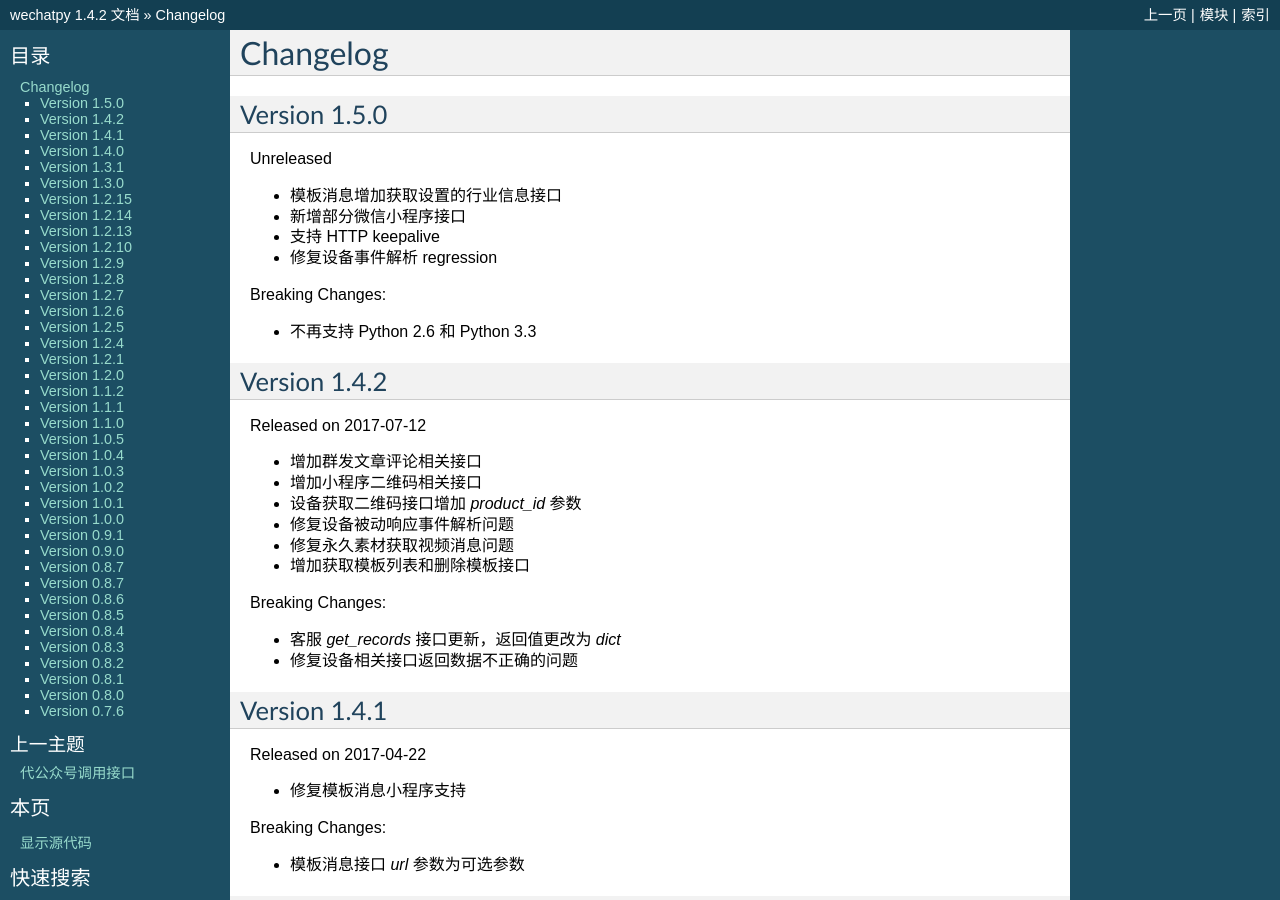
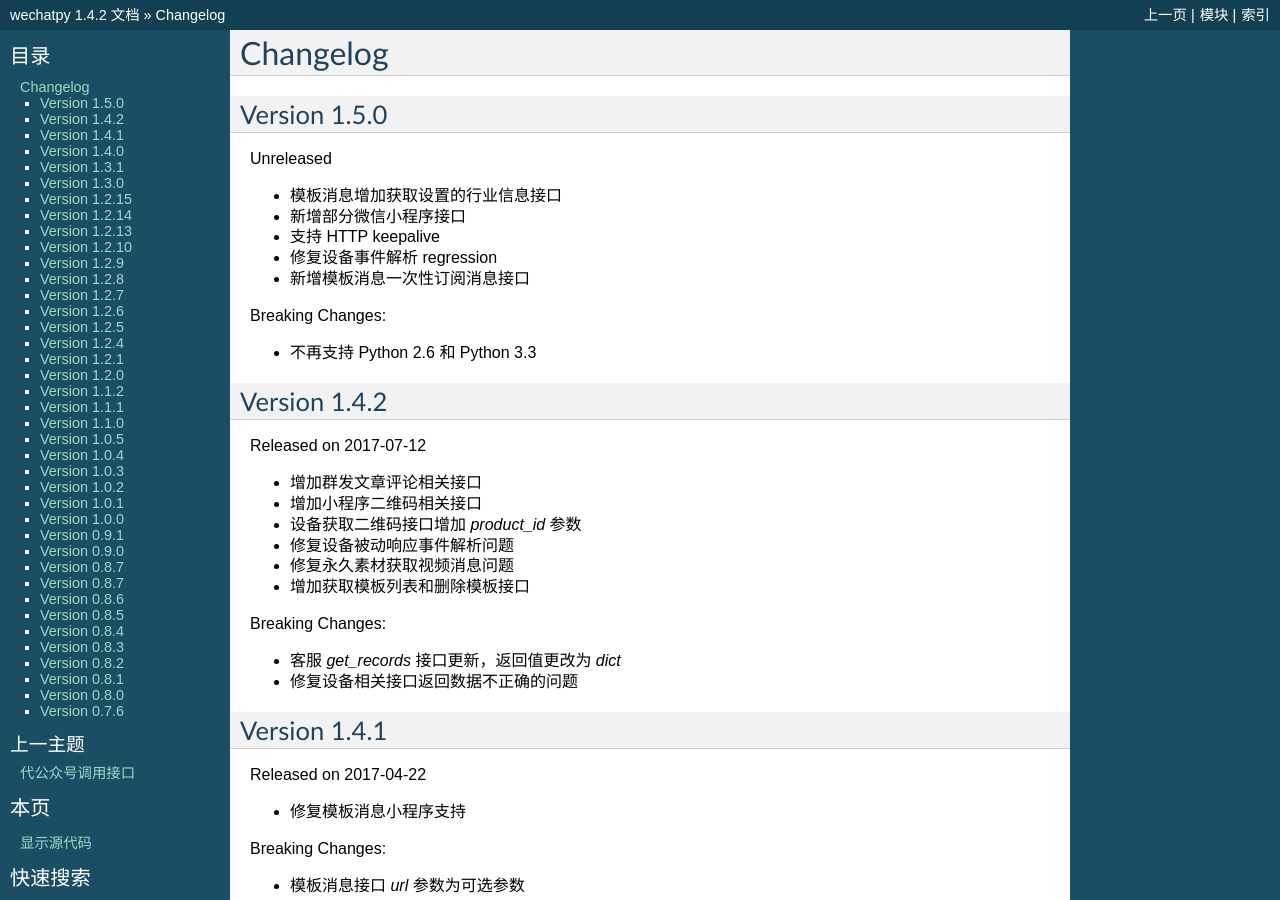
Before and after one commit to wechatpy/wechatpy, a Sphinx documentation site: the page built from docs/changelog.rst, in a window 1280 px wide and 900 px high. Built offline with Sphinx 7.4.7, drawn with Linux system fonts in a browser that asks for light colours.

Commit message:
Add changelog for #248

```diff
--- a/docs/changelog.rst
+++ b/docs/changelog.rst
@@ -10,6 +10,7 @@
 + 新增部分微信小程序接口
 + 支持 HTTP keepalive
 + 修复设备事件解析 regression
++ 新增模板消息一次性订阅消息接口
 
 Breaking Changes:
 
```
